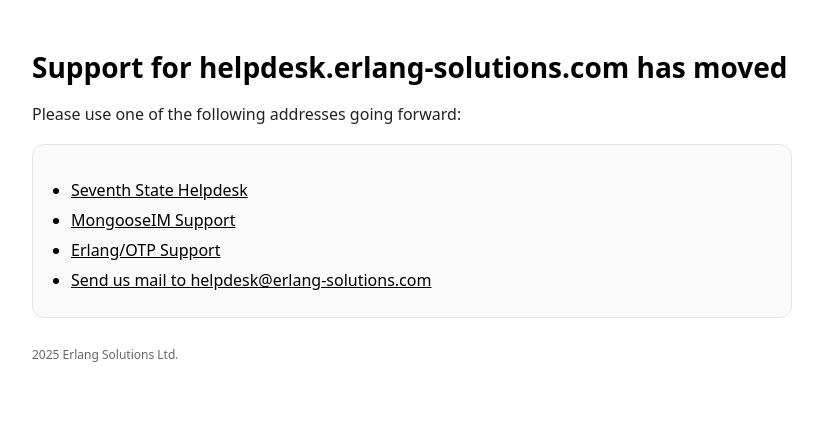
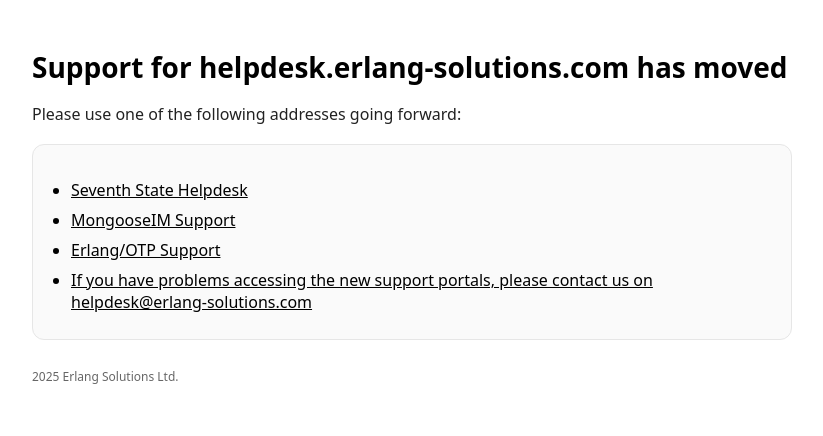
Before and after one commit to esl/helpdesk.erlang-solutions.com, a plain HTML site: page index.html in a window 1280 px wide. Shown: the whole page, without its empty margins (228-1051 px from the left). Drawn offline with Linux system fonts and the light colour scheme.

Commit message:
add index v4

```diff
--- a/index.html
+++ b/index.html
@@ -30,7 +30,7 @@
         <li><a href="http://helpdesk.seventhstate.io">Seventh State Helpdesk</a></li>
         <li><a href="https://erlangsolutions.atlassian.net/servicedesk/customer/portal/3">MongooseIM Support</a></li>
         <li><a href="https://erlang-solutions-nordics.atlassian.net/servicedesk/customer/user/login?destination=portals">Erlang/OTP Support</a></li>
-        <li><a href="mailto:helpdesk@erlang-solutions.com">Send us mail to helpdesk@erlang-solutions.com</a></li>
+        <li><a href="mailto:helpdesk@erlang-solutions.com">If you have problems accessing the new support portals, please contact us on helpdesk@erlang-solutions.com</a></li>
       </ul>
     </div>
 
```
